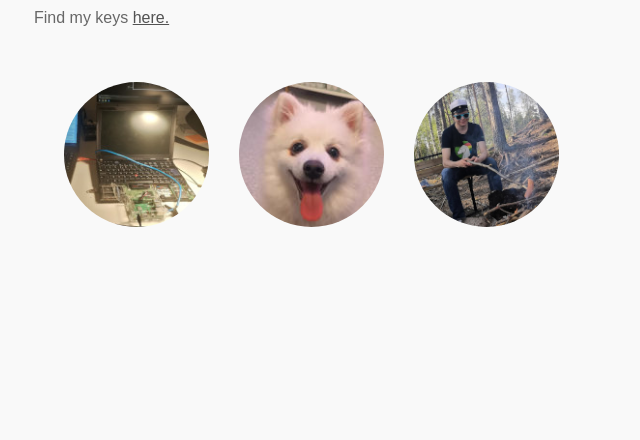
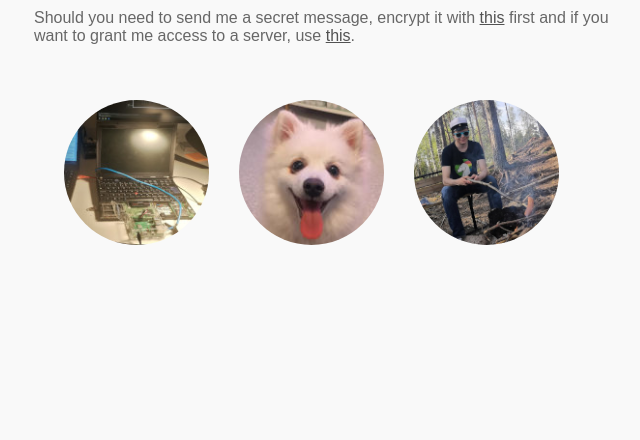
Before and after one commit to sjaks/sjaks.github.io, a plain HTML site: page index.html in a window 1280 px wide. Shown: the part 360-800 px from the top of the page, without its empty margins (301-941 px from the left). Drawn offline with Linux system fonts and the light colour scheme; a web font is replaced by a local one.

Commit message:
Host keys on website GitHub pages repo

```diff
--- a/index.html
+++ b/index.html
@@ -55,7 +55,7 @@ My homepage source code
                         <a target=_BLANK href="https://www.youtube.com/channel/UC423TTEU36l7zt_5ibSz3hw"><i class="media-icon fab fa-youtube"></i></i></a>
                         <a target=_BLANK href="https://steamcommunity.com/id/_sjaks"><i class="media-icon fab fa-steam-symbol"></i></i></i></a>
                         <div class="content-footer-text">
-                              Find my keys <a target=_BLANK href="https://github.com/sjaks/keys"> here.</a>
+                              Should you need to send me a secret message, encrypt it with <a target=_BLANK href="keys/gpg.txt">this</a> first and if you want to grant me access to a server, use <a target=_BLANK href="keys/ssh.txt">this</a>.
                         </div>
                   </div>
                   <div class="image-gallery">
```
Also changed, not shown: keys/gpg.txt (added), keys/ssh.txt (added).
